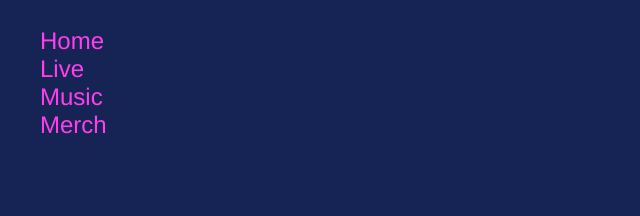
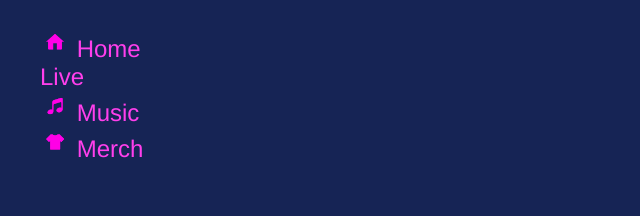
Before and after one commit to tgao425/tgao425.github.io, a plain HTML site: page Echo_Harmony/2025tour.html in a window 1280 px wide. Shown: the part 148-364 px from the top of the page, without its empty margins (0-640 px from the left). Drawn offline with Linux system fonts and the light colour scheme.

Commit message:
Add files via upload
Added Icons

```diff
--- a/Echo_Harmony/2025tour.html
+++ b/Echo_Harmony/2025tour.html
@@ -33,6 +33,7 @@
 
         <ul>
             <li>
+                <img src="Untitled-2-01.png" alt="icon" width="30" height="30">
                 <a href="home.html">
                     Home
                 </a>
@@ -45,12 +46,14 @@
             </li>
 
             <li>
+                <img src="Untitled-2-03.png" alt="icon" width="30" height="30">
                 <a href="music.html">
                     Music
                 </a>
             </li>
 
             <li>
+                <img src="Untitled-2-02.png" alt="icon" width="30" height="30">
                 <a href="merch.html">
                     Merch
                 </a>
--- a/Echo_Harmony/styles.css
+++ b/Echo_Harmony/styles.css
@@ -15,7 +15,9 @@ ul li a{ /*unordered list, list, A link*/
 ul li {
     list-style: none;
 }
-h1{ /*. just refers to class*/
+h1{
     margin: 0;
     padding: 0;
 }
+
+/*. (period) just refers to class. for example: .heading refers to the "heading" class in a line of code*/
```
Also changed, not shown: Echo_Harmony/catalog.html (+3 -0 lines), Echo_Harmony/events.html (+3 -0 lines), Echo_Harmony/featured.html (+3 -0 lines), Echo_Harmony/home.html (+3 -0 lines), Echo_Harmony/live.html (+3 -0 lines), Echo_Harmony/merch.html (+3 -0 lines), Echo_Harmony/music.html (+3 -0 lines), Echo_Harmony/new.html (+3 -0 lines), Echo_Harmony/Untitled-2-01.png (added), Echo_Harmony/Untitled-2-02.png (added), Echo_Harmony/Untitled-2-03.png (added).
